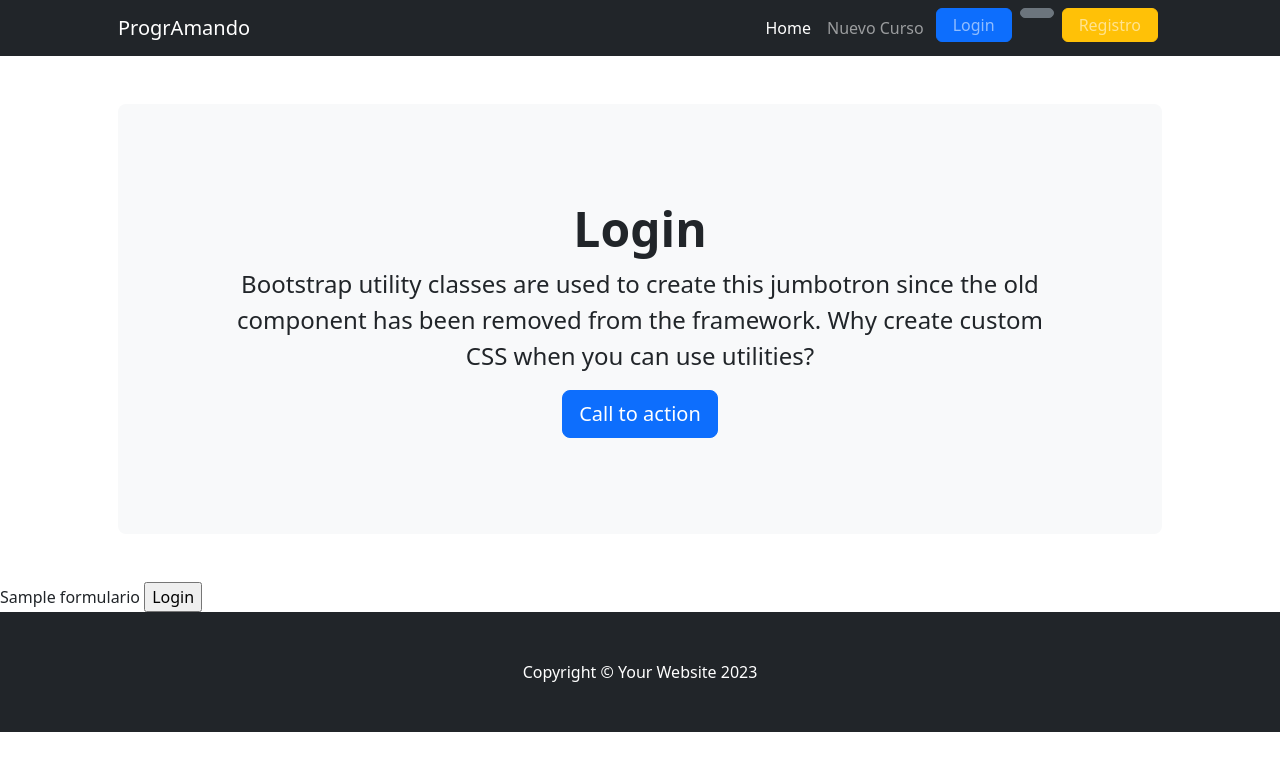
After one commit to gelv9/tercera_pre-entrega_Elvaz, a Django app: template usuarios/templates/usuarios/login.html in a window 1280 px wide. The commit adds this page. Shown: the top 771 px of the page. Run offline with Django 5.2, Linux system fonts and the light colour scheme; the template is opened without the code that fills it: most values are stand-ins (such as "Sample title", 1, 10 or a date in 2020); some libraries are stand-ins or nearby versions.

Commit message:
Login/logout

```diff
--- a/cursos/urls.py
+++ b/cursos/urls.py
@@ -1,6 +1,7 @@
-from django.urls import path
+from django.urls import path, include
 from . import views
 
 urlpatterns = [
     path('alta_curso/', views.alta_curso, name='alta_curso'),
+    path('usuarios/', include('usuarios.urls')),
 ]
--- a/inicio/urls.py
+++ b/inicio/urls.py
@@ -1,5 +1,7 @@
 from django.urls import path
 from . import views
+
+app_name = 'inicio'
 
 urlpatterns = [
     path('', views.inicio, name='inicio'),
--- a/templates/base.html
+++ b/templates/base.html
@@ -26,7 +26,12 @@
                         <li class="nav-item"><a class="nav-link active" aria-current="page" href="#!">Home</a></li>
                         <li class="nav-item"><a class="nav-link" href="{% url 'alta_curso' %}">Nuevo Curso</a></li>
                         <li class="nav-item mx-0 mx-lg-1"><a class="btn btn-primary nav-link py-1 px-0 px-lg-3 rounded" href="#!">Login</a></li>
-                        <li class="nav-item mx-0 mx-lg-1"><a class="btn btn-secondary nav-link py-1 px-0 px-lg-3 rounded" href="#!">Logout</a></li>
+                        <li class="nav-item mx-0 mx-lg-1">
+                            <form action={% url "usuarios:logout" %} method="post">
+                                {% csrf_token %}
+                                <imput class="btn btn-secondary nav-link py-1 px-0 px-lg-3 rounded" type="submit" value="Logout">
+                            </form>
+                        </li>
                         <li class="nav-item mx-0 mx-lg-1"><a class="btn btn-warning nav-link py-1 px-0 px-lg-3 rounded" href="#!">Registro</a></li>
                         <!--<li class="nav-item"><a class="nav-link" href="#!">Contacto</a></li>-->
 
--- /dev/null
+++ b/usuarios/templates/usuarios/login.html
@@ -0,0 +1,13 @@
+{% extends 'base.html' %}
+
+
+{% block title_text %} Login{% endblock title_text%}
+
+{% block h1_text %} Login{% endblock h1_text%}
+{% block main %}
+<form action= {% url "usuarios:login" %} method="post">
+    {% csrf_token %}
+    {{formulario}}
+    <input type="submit" value="Login">
+</form>
+{% endblock main %}
--- a/usuarios/urls.py
+++ b/usuarios/urls.py
@@ -2,8 +2,10 @@
 from usuarios import views
 from django.contrib.auth.views import LogoutView
 
+app_name = 'usuarios'
+
 urlpatterns = [
     path('login/', views.login, name='login'),
-    path('logout/', views.logout, name='logout'),
-    path('login/', views.registro, name='registro'),
+    path('logout/', LogoutView.as_view(template_name='usuarios/logout.html'), name='logout'),
+    path('registro/', views.registro, name='registro'),
 ]
--- a/web_cursos/urls.py
+++ b/web_cursos/urls.py
@@ -21,4 +21,5 @@
     path('admin/', admin.site.urls),
     path('', include('inicio.urls')),
     path('', include('cursos.urls')),
+    path('usuarios/', include('usuarios.urls')),
 ]
```
Also changed, not shown: usuarios/views.py (+21 -1 lines), cursos/migrations/0002_alter_curso_profesor.py (added), usuarios/migrations/0001_initial.py (added).
